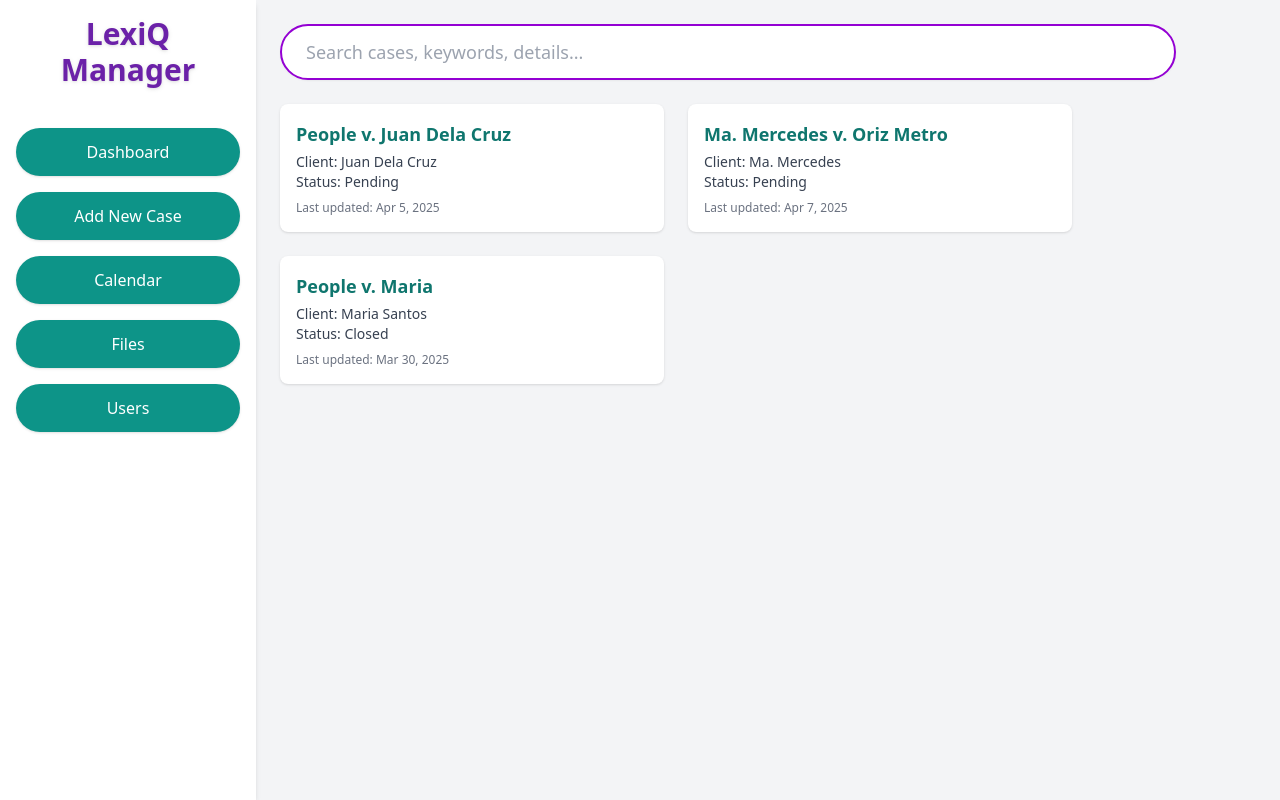
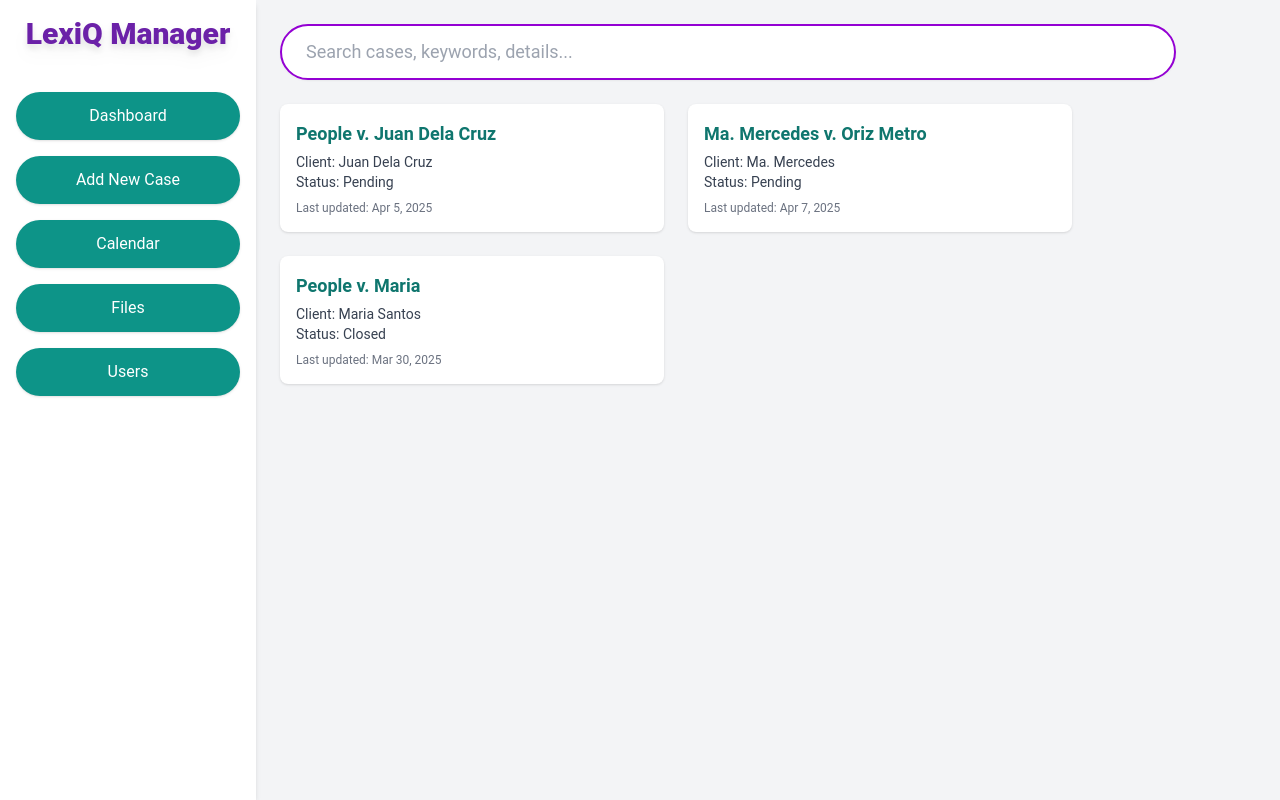
Before and after one commit to MJMorales1988/lexiq-case-manager, a React (Create React App) app: page / in a window 1280 px wide. Built offline with nearby package versions, Linux system fonts and the light colour scheme.

Commit message:
Update 9.01 AM

```diff
--- a/src/components/Sidebar.js
+++ b/src/components/Sidebar.js
@@ -1,4 +1,3 @@
-
 import React from "react";
 
 const Sidebar = ({ setActiveView }) => {
@@ -12,14 +11,14 @@ const Sidebar = ({ setActiveView }) => {
 
   return (
     <div className="w-64 min-h-screen bg-white shadow-md p-4 space-y-4">
-      <h1 className="text-3xl font-extrabold text-purple-800 mb-6 text-center drop-shadow">
+      <h1 className="text-3xl font-extrabold text-purple-800 mb-6 text-center drop-shadow-lg">
         LexiQ Manager
       </h1>
       {menu.map(({ label, view }) => (
         <button
           key={view}
           onClick={() => setActiveView(view)}
-          className="w-full text-center px-4 py-3 bg-teal-600 text-white rounded-full shadow hover:bg-teal-700 transition"
+          className="w-full text-center px-4 py-3 bg-teal-600 text-white rounded-full shadow hover:bg-teal-700 transition duration-300 ease-in-out"
         >
           {label}
         </button>
--- a/src/index.css
+++ b/src/index.css
@@ -1,4 +1,3 @@
-
 @tailwind base;
 @tailwind components;
 @tailwind utilities;
@@ -6,3 +5,28 @@
 body {
   @apply bg-gray-100 text-gray-900;
 }
+
+/* Dark mode customization */
+@layer base {
+  body {
+    @apply bg-gray-900 text-white; /* Dark background with white text */
+  }
+}
+
+/* Typography and font settings */
+@layer components {
+  body {
+    font-family: 'Roboto', sans-serif; /* Example of custom font */
+  }
+}
+
+/* Button and link styles for better accessibility */
+@layer utilities {
+  .btn {
+    @apply bg-blue-500 text-white py-2 px-4 rounded-md hover:bg-blue-700 focus:outline-none focus:ring-2 focus:ring-blue-500;
+  }
+
+  .btn-link {
+    @apply text-blue-500 hover:text-blue-700 focus:outline-none;
+  }
+}
```
Also changed, not shown: 1 other file (tests, documents, lock files or other folders).
